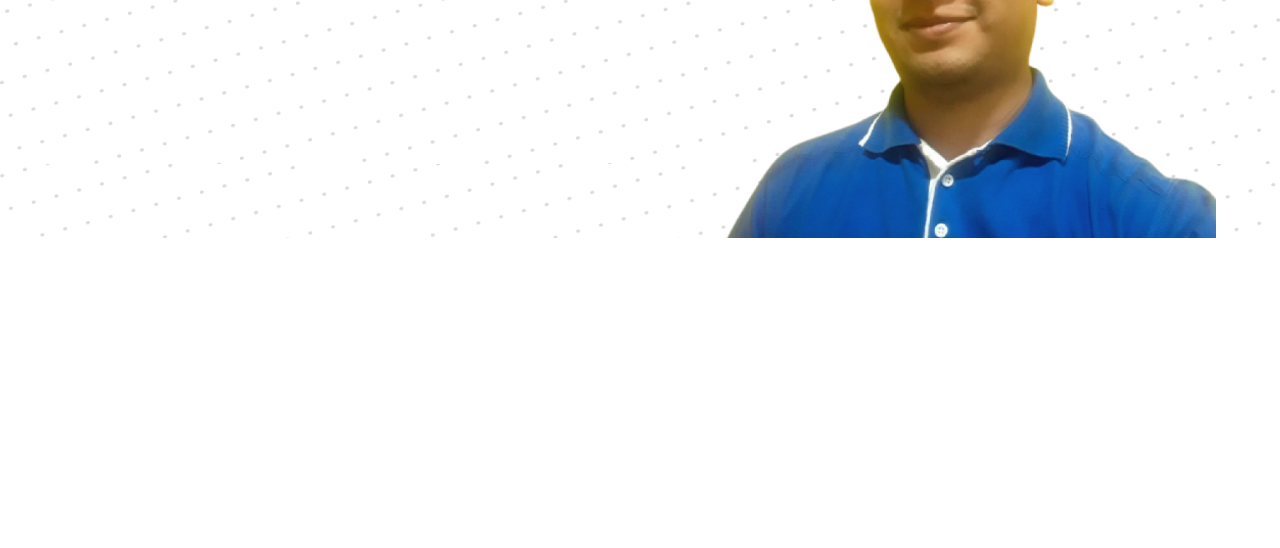
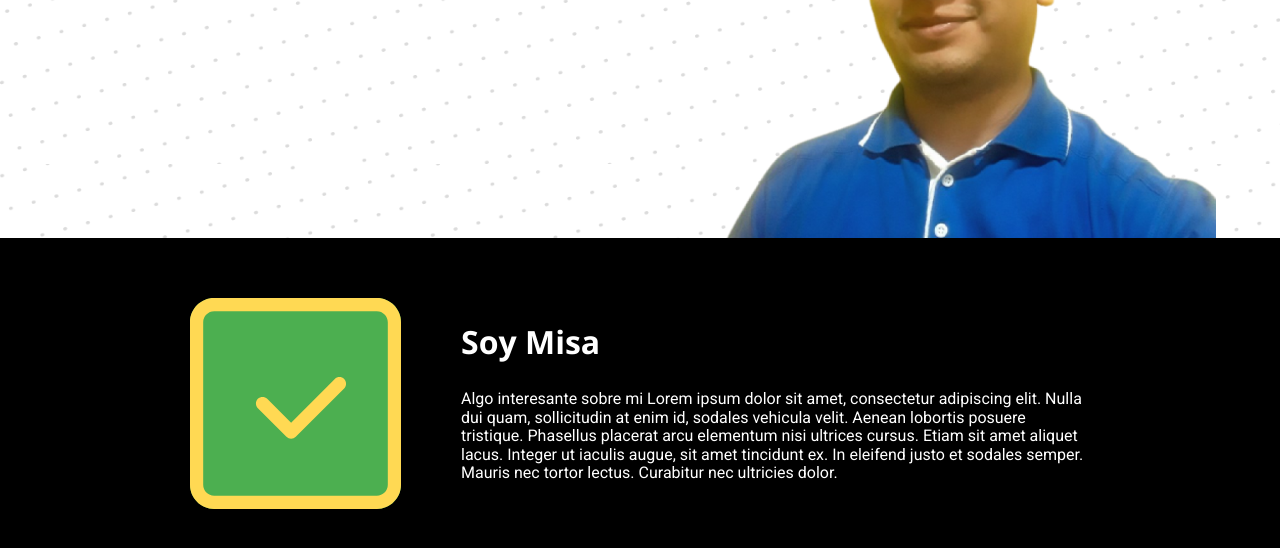
Before and after one commit to pmpeloc/my-site, a plain HTML site: page index.html in a window 1280 px wide. Shown: the part 384-932 px from the top of the page. Before the commit the page ends 800 px from the top, so only its background shows below. Drawn offline with nearby package versions, Linux system fonts and the light colour scheme.

Commit message:
feat: Sección Soy Misa agregada

```diff
--- a/css/styles.css
+++ b/css/styles.css
@@ -31,11 +31,24 @@ a {
   margin: 0 auto;
 }
 
+h1,
+h2 {
+  font-family: 'Open Sans', sans-serif;
+}
+
+p {
+  font-family: 'Roboto', sans-serif;
+  line-height: auto;
+}
+
 h1 {
-  font-family: 'Open Sans', sans-serif;
   font-weight: 700;
   font-size: 4.8rem;
   line-height: 1;
+}
+
+h2 {
+  font-size: 3.2rem;
 }
 
 /* Utilidades */
@@ -130,3 +143,48 @@ h1 {
     width: 50.3rem;
   }
 }
+
+/* Soy Misa */
+
+.soy-misa {
+  background-color: #000;
+  color: #fff;
+  padding-block: 6rem;
+}
+
+.soy-misa-flex {
+  display: flex;
+  flex-direction: column;
+  align-items: center;
+  max-width: 90rem;
+}
+
+.soy-misa h2 {
+  margin-top: 0;
+  margin-bottom: 3rem;
+  text-align: center;
+}
+
+.soy-misa p {
+  margin-bottom: 6rem;
+}
+
+.soy-misa img {
+  width: 8rem;
+}
+
+@media (min-width: 768px) {
+  .soy-misa-flex {
+    flex-direction: row-reverse;
+    gap: 6rem;
+  }
+  .soy-misa h2 {
+    text-align: left;
+  }
+  .soy-misa p {
+    margin-bottom: 0;
+  }
+  .soy-misa img {
+    width: 21.1rem;
+  }
+}
--- a/index.html
+++ b/index.html
@@ -30,5 +30,22 @@
         <img src="images/misa.png" alt="Misa" />
       </div>
     </div>
+    <section class="soy-misa">
+      <div class="soy-misa-flex container">
+        <div>
+          <h2>Soy Misa</h2>
+          <p>
+            Algo interesante sobre mi Lorem ipsum dolor sit amet, consectetur
+            adipiscing elit. Nulla dui quam, sollicitudin at enim id, sodales
+            vehicula velit. Aenean lobortis posuere tristique. Phasellus
+            placerat arcu elementum nisi ultrices cursus. Etiam sit amet aliquet
+            lacus. Integer ut iaculis augue, sit amet tincidunt ex. In eleifend
+            justo et sodales semper. Mauris nec tortor lectus. Curabitur nec
+            ultricies dolor.
+          </p>
+        </div>
+        <img src="images/check.svg" alt="Check" />
+      </div>
+    </section>
   </body>
 </html>
```
Also changed, not shown: images/check.svg (added).
